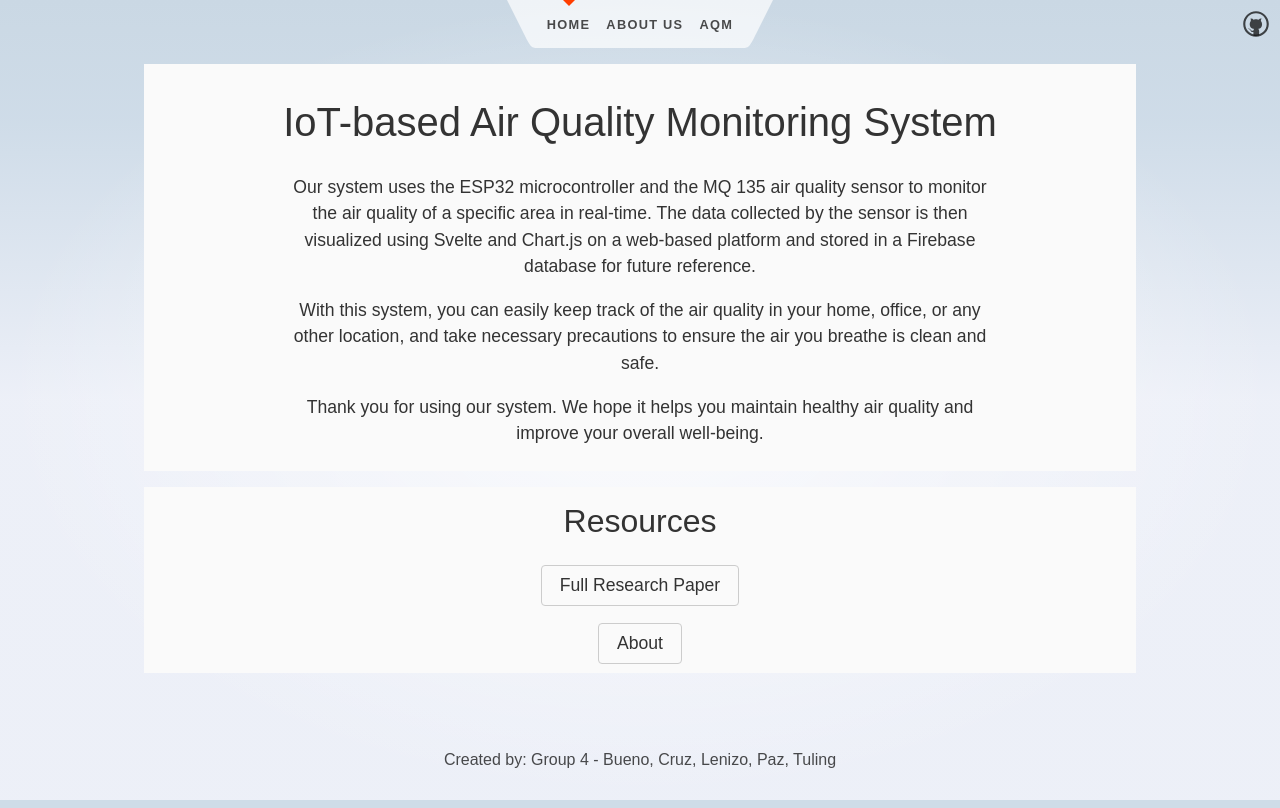
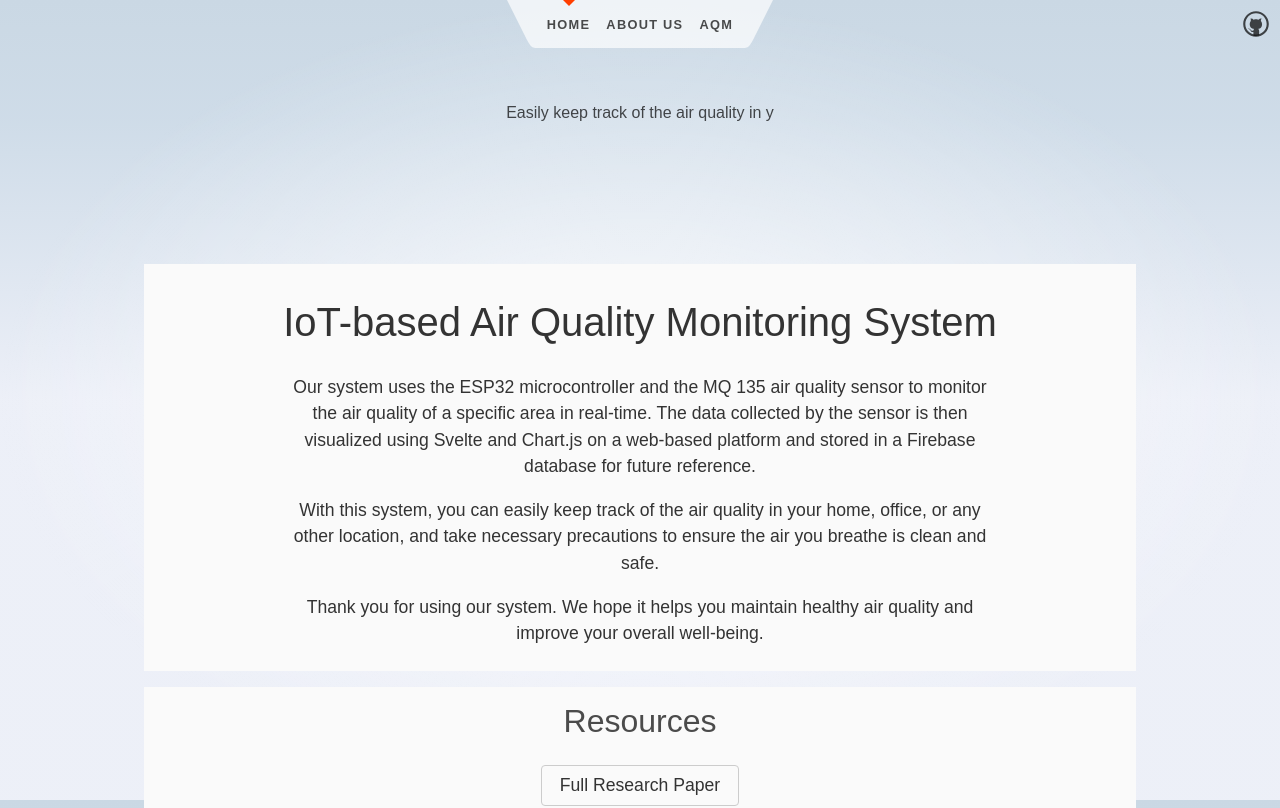
Before and after one commit to jamesc2000/es-lab-air-quality, a SvelteKit app: page / in a window 1280 px wide. Shown: the top 808 px of the page. Built offline with nearby package versions, Linux system fonts and the light colour scheme.

Commit message:
home typewriter effect
pending: logo

```diff
--- a/src/routes/+page.svelte
+++ b/src/routes/+page.svelte
@@ -1,6 +1,48 @@
 <script>
   import "../util/initFirebase";
   import Manuscript from "$lib/Lorem_ipsum.pdf";
+
+  let typewriterText = "";
+    const subtitles = [
+        "Easily keep track of the air quality in your location!",
+        "A system that can help us breathe healthy and be healthy"
+    ];
+    let currentSubtitle = 0;
+    function typeChar(currText, goalText) {
+        if (currText.length < goalText.length) {
+            typewriterText = currText + goalText[currText.length];
+        }
+    }
+    function deleteChar(currText, goalText) {
+        if (currText.length > goalText.length) {
+            typewriterText = typewriterText.slice(0, typewriterText.length-1);
+        }
+    }
+    function erase() {
+        for (let i = 0; i < subtitles[currentSubtitle].length; i++) {
+            setTimeout(() => {
+                deleteChar(typewriterText, "");
+                if (typewriterText.length === 0) {
+                    currentSubtitle = (currentSubtitle + 1) % subtitles.length;
+                    typeSubtitle();
+                }
+            }, 40 * (i+1));
+        }
+    }
+    function typeSubtitle() {
+        for (let i = 0; i < subtitles[currentSubtitle].length; i++) {
+            setTimeout(() => {
+                typeChar(typewriterText, subtitles[currentSubtitle]);
+                if (typewriterText.length === subtitles[currentSubtitle].length) {
+                    setTimeout(() => {
+                        erase();
+                    }, 5*1000);
+                }
+            }, 120 * (i+1));
+        }
+    }
+    typeSubtitle();
+
 </script>
 
 <svelte:head>
@@ -8,8 +50,18 @@
   <meta name="description" content="IoT-based Air Quality Monitoring System" />
 </svelte:head>
 
+
+
 <section>
-  <h1>IoT-based Air Quality Monitoring System</h1>
+  <div class="hero">
+    <!-- <div class="logo-container"><img src={logoTypeOnly} alt="canis logo"></div> -->
+    <span class="subtitle">
+        {typewriterText}
+    </span>
+  </div>
+
+<div class="description">
+  <h1 class="h1">IoT-based Air Quality Monitoring System</h1>
   <p>
     Our system uses the ESP32 microcontroller and the MQ 135 air quality sensor to monitor the air quality of a specific area in real-time. The data collected by the sensor is then visualized using Svelte and Chart.js on a web-based platform and stored in a Firebase database for future reference.
   </p>
@@ -19,21 +71,33 @@
   <p>
     Thank you for using our system. We hope it helps you maintain healthy air quality and improve your overall well-being.
   </p>
-</section>
+</div>
 
 <div class="resources">
-  <h1>Resources</h1>
+  <h1 class="h1">Resources</h1>
   <a href={Manuscript}>Full Research Paper</a>
   <a href="about">About</a>
 </div>
 
+</section>
+
+
 <style>
-  * {
+  .hero {
+    display: flex;
+    flex-direction: column;
+    align-items: center;
+    margin-top: 40px;
+    margin-bottom: 3em;
+    margin-left: auto;
+    margin-right: auto;
+    height: 112px;
+    width: 100%;
+  }
+
+  .description {
     background-color: #fafafa;
     color: #333;
-  }
-
-  section {
     display: flex;
     flex-direction: column;
     justify-content: center;
@@ -42,12 +106,13 @@
     text-align: center;
   }
 
-  h1 {
+  .h1 {
     font-size: 2.5em;
     margin: 0.5em 0;
   }
 
-  p {
+  .description p {
+    text-align: center;
     font-size: 1.1em;
     line-height: 1.5;
     margin: 0.5em 0;
@@ -55,6 +120,7 @@
   }
 
   .resources {
+    background-color: #fafafa;
     display: flex;
     flex-direction: column;
     justify-content: center;
--- a/src/routes/about/+page.svelte
+++ b/src/routes/about/+page.svelte
@@ -105,7 +105,7 @@
     width: 200px;
     height: 200px;
     border-radius: 50%;
-    border: 7px solid #ff3e00;
+    border: 7px solid rgb(255, 62, 0);
 }
 
 .profile-text{
```
